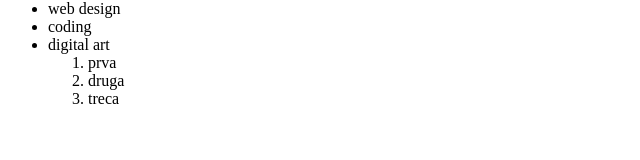
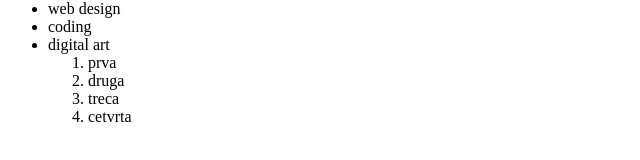
Before and after one commit to cesaarov/test23, a plain HTML site: page index.html in a window 1280 px wide. Shown: the part 140-300 px from the top of the page, 0-640 px from the left. Drawn offline with Linux system fonts and the light colour scheme.

Commit message:
Update index.html

```diff
--- a/index.html
+++ b/index.html
@@ -15,6 +15,7 @@
 	<li>prva</li>
 	<li>druga</li>
 	<li>treca</li>
+		<li>cetvrta</li>
 
 	</ol>
 
```
